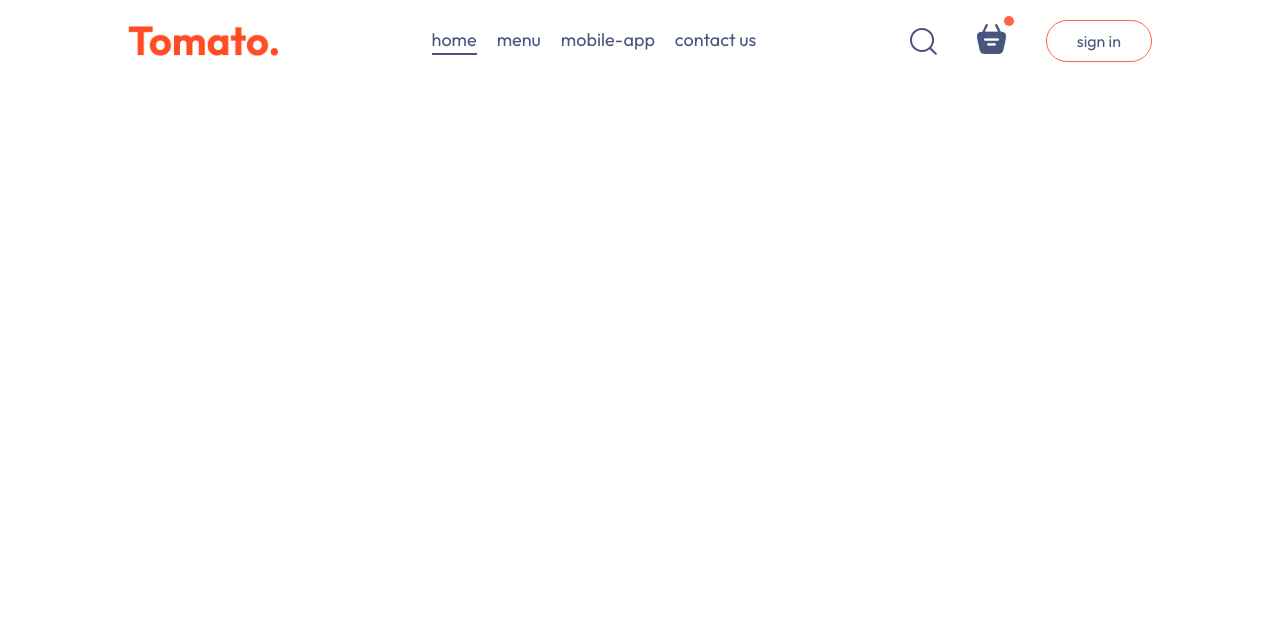
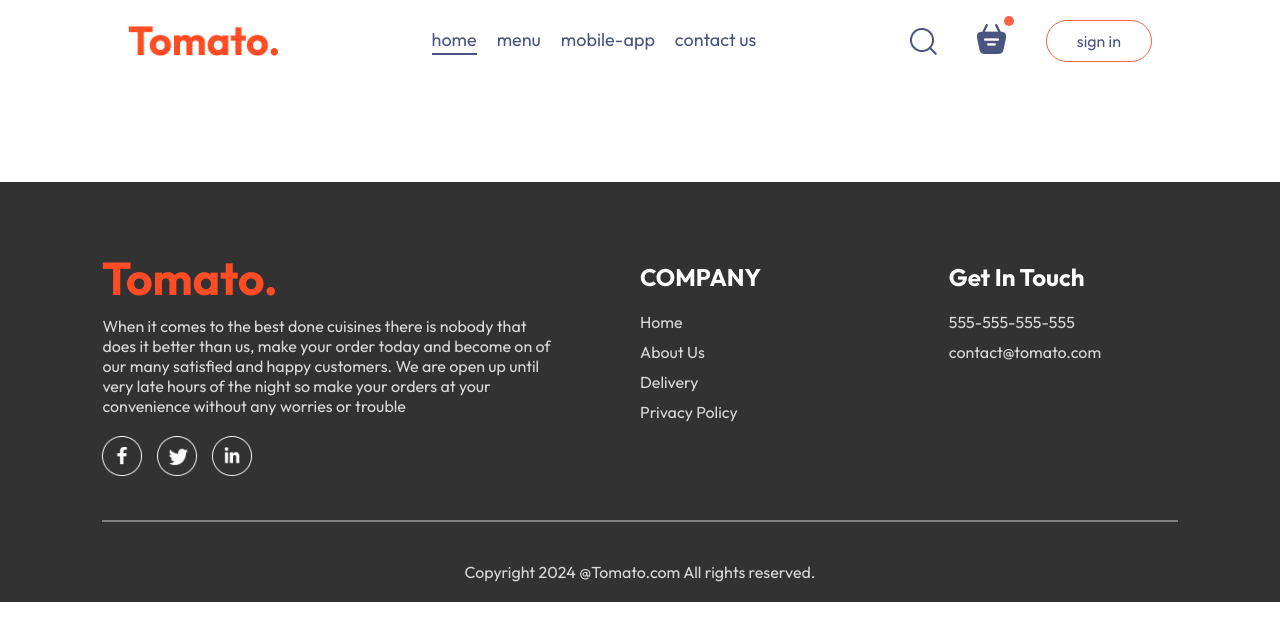
Before and after one commit to BrianWahungu/food-del, a React (Vite) app in the folder frontend/: page /order in a window 1280 px wide. Shown: the top 640 px of the page. Built offline with nearby package versions, Linux system fonts and the light colour scheme.

Commit message:
Creating Footer Component, Complete

```diff
--- a/frontend/src/App.jsx
+++ b/frontend/src/App.jsx
@@ -1,21 +1,25 @@
-import React from 'react'
-import Navbar from './components/Navbar/Navbar'
-import { Route, Routes } from 'react-router-dom'
-import Home from './pages/Home/Home'
-import Cart from './pages/Cart/Cart'
-import PlaceOrder from './pages/PlaceOrder/PlaceOrder'
+import React from "react";
+import Navbar from "./components/Navbar/Navbar";
+import { Route, Routes } from "react-router-dom";
+import Home from "./pages/Home/Home";
+import Cart from "./pages/Cart/Cart";
+import PlaceOrder from "./pages/PlaceOrder/PlaceOrder";
+import Footer from "./components/Footer/Footer";
 
 const App = () => {
   return (
-    <div className='app'>
-      <Navbar />
-      <Routes>
-        <Route path='/' element={<Home/>} />
-        <Route path='/Cart' element={<Cart/>} />
-        <Route path='/order' element={<PlaceOrder/>} />
-      </Routes>
-    </div>
-  )
-}
+    <>
+      <div className="app">
+        <Navbar />
+        <Routes>
+          <Route path="/" element={<Home />} />
+          <Route path="/Cart" element={<Cart />} />
+          <Route path="/order" element={<PlaceOrder />} />
+        </Routes>
+      </div>
+      <Footer />
+    </>
+  );
+};
 
-export default App
+export default App;
--- /dev/null
+++ b/frontend/src/components/Footer/Footer.css
@@ -0,0 +1,42 @@
+.footer{
+    color: #d9d9d9;
+    background-color: #323232;
+    display: flex;
+    flex-direction: column;
+    align-items: center;
+    gap: 20px;
+    padding: 20px 8vw;
+    padding-top: 80px;
+    margin-top: 100px;
+}
+.footer-content{
+    width: 100%;
+    display: grid;
+    grid-template-columns: 2fr 1fr 1fr;
+    gap: 80px;
+}
+.footer-content-left , .footer-content-right , .footer-content-center{
+    display: flex;
+    flex-direction: column;
+    align-items: start;
+    gap: 20px;
+}
+.footer-content-left li, .footer-content-right li, .footer-content-center li{
+    list-style: none;
+    margin-bottom: 10px;
+    cursor: pointer;
+}
+.footer-content-right h2, .footer-content-center h2{
+    color: white;
+}
+.footer-social-icons img{
+    width: 40px;
+    margin-right: 15px;
+}
+.footer hr{
+    width: 100%;
+    height: 2px;
+    margin: 20px 0;
+    background-color: gray;
+    border: none;
+}
--- /dev/null
+++ b/frontend/src/components/Footer/Footer.jsx
@@ -0,0 +1,40 @@
+import React from 'react'
+import './Footer.css'
+import { assets } from '../../assets/assets'
+const Footer = () => {
+  return (
+    <div className='footer' id='footer'>
+      <div className="footer-content">
+        <div className="footer-content-left">
+            <img src={assets.logo} alt="" />
+            <p>When it comes to the best done cuisines there is nobody that does it better than us, make your order today and become on of our many satisfied and happy customers. We are open up until very late hours of the night so make your orders at your convenience without any worries or trouble</p>
+            <div className="footer-social-icons">
+                <img src={assets.facebook_icon} alt="" />
+                <img src={assets.twitter_icon} alt="" />
+                <img src={assets.linkedin_icon} alt="" />
+            </div>
+        </div>
+        <div className="footer-content-center">
+            <h2>COMPANY</h2>
+            <ul>
+                <li>Home</li>
+                <li>About Us</li>
+                <li>Delivery</li>
+                <li>Privacy Policy</li>
+            </ul>
+        </div>
+        <div className="footer-content-right">
+            <h2>Get In Touch</h2>
+            <ul>
+                <li>555-555-555-555</li>
+                <li>contact@tomato.com</li>
+            </ul>
+        </div>
+      </div>
+      <hr />
+      <p className="footer-copyright">Copyright 2024 @Tomato.com All rights reserved.</p>
+    </div>
+  )
+}
+
+export default Footer
```
